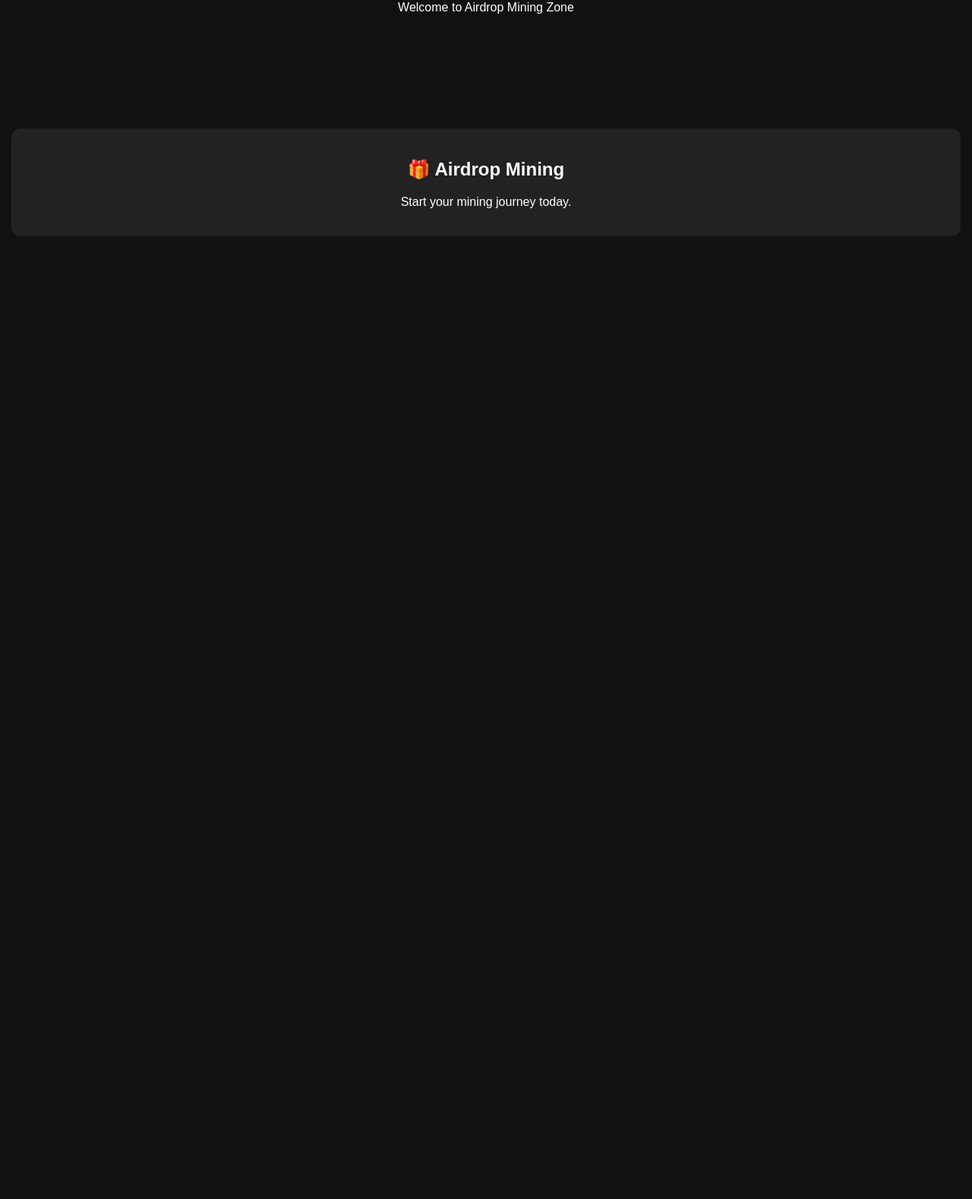
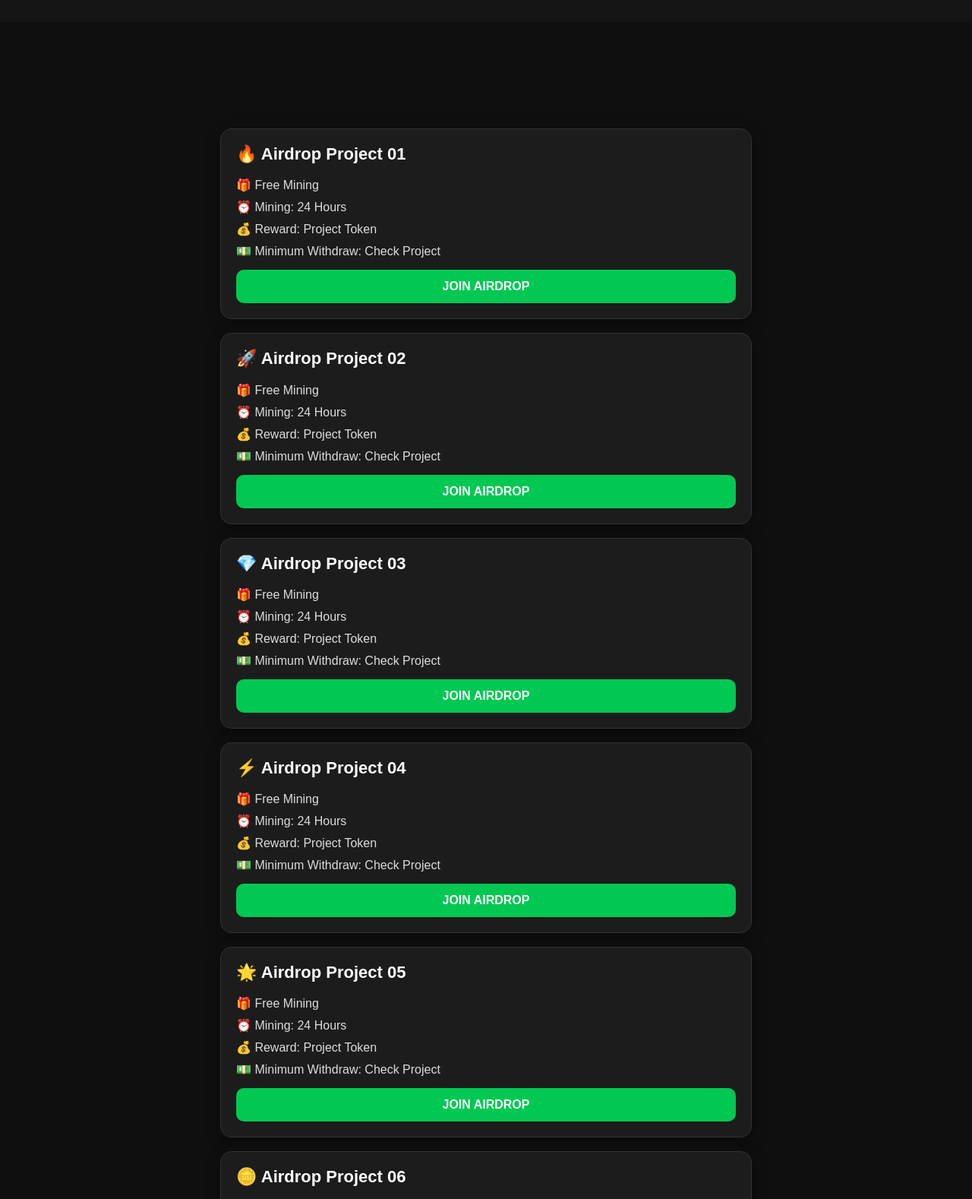
Before and after one commit to jobaud22/Airdrop-Mining-zone, a plain HTML site: page index.html in a window 1280 px wide. Shown: the part 104-1682 px from the top of the page at 76% size. Before the commit the page ends 800 px from the top, so only its background shows below. Drawn offline with Linux system fonts and the light colour scheme.

Commit message:
Update index.html

```diff
--- a/index.html
+++ b/index.html
@@ -1,60 +1,253 @@
+
 <!DOCTYPE html>
 <html lang="en">
 <head>
 <meta charset="UTF-8">
 <meta name="viewport" content="width=device-width, initial-scale=1.0">
+
 <title>Airdrop Mining Zone</title>
 
 <style>
+* {
+    box-sizing: border-box;
+}
+
 body {
     margin: 0;
     font-family: Arial, sans-serif;
-            background: #111;
+    background: #0f0f0f;
     color: white;
+}
+
+header {
     text-align: center;
+    padding: 25px 15px;
+    background: #151515;
+}
+
+header h1 {
+    margin: 0;
+    font-size: 28px;
+}
+
+header p {
+    color: #aaa;
 }
 
 .container {
-            padding: 30px 15px;
-        }
-
-        h1 {
-            margin-bottom: 10px;
+    width: 94%;
+    max-width: 700px;
+    margin: auto;
 }
 
 .ad-box {
-            margin: 25px auto;
-            max-width: 728px;
+    text-align: center;
+    margin: 20px 0;
     min-height: 100px;
 }
 
+/* Airdrop Card */
+
 .card {
-            background: #222;
+    background: #1c1c1c;
+    border: 1px solid #333;
+    border-radius: 15px;
     padding: 20px;
-            border-radius: 12px;
-            margin-top: 20px;
+    margin: 18px 0;
+    box-shadow: 0 5px 20px rgba(0,0,0,0.35);
+}
+
+.card h2 {
+    margin-top: 0;
+    font-size: 22px;
+}
+
+.info {
+    margin: 10px 0;
+    color: #ddd;
+}
+
+.join {
+    display: block;
+    text-align: center;
+    background: #00c853;
+    color: white;
+    text-decoration: none;
+    padding: 13px;
+    border-radius: 10px;
+    font-weight: bold;
+    margin-top: 15px;
+}
+
+.join:hover {
+    background: #00a844;
+}
+
+footer {
+    text-align: center;
+    padding: 30px;
+    color: #777;
 }
 </style>
 </head>
 
 <body>
 
+<header>
+    <h1>🚀 Airdrop Mining Zone</h1>
+    <p>Free Airdrop & Mining Projects</p>
+</header>
+
 <div class="container">
 
-        <h1>🚀 Airdrop Mining Zone</h1>
-        <p>Welcome to Airdrop Mining Zone</p>
-
-        <!-- Adsterra Advertisement -->
+<!-- Adsterra -->
 <div class="ad-box">
 <script src="https://pl31571592.profitableratecpmnetwork.com/19/3d/7c/193d7c7412c3023da5f25f650b3ec909.js"></script>
 </div>
 
+
+<!-- Airdrop 1 -->
 <div class="card">
-            <h2>🎁 Airdrop Mining</h2>
-            <p>Start your mining journey today.</p>
+<h2>🔥 Airdrop Project 01</h2>
+<div class="info">🎁 Free Mining</div>
+<div class="info">⏰ Mining: 24 Hours</div>
+<div class="info">💰 Reward: Project Token</div>
+<div class="info">💵 Minimum Withdraw: Check Project</div>
+<a class="join" href="#" target="_blank">JOIN AIRDROP</a>
+</div>
+
+
+<!-- Airdrop 2 -->
+<div class="card">
+<h2>🚀 Airdrop Project 02</h2>
+<div class="info">🎁 Free Mining</div>
+<div class="info">⏰ Mining: 24 Hours</div>
+<div class="info">💰 Reward: Project Token</div>
+<div class="info">💵 Minimum Withdraw: Check Project</div>
+<a class="join" href="#" target="_blank">JOIN AIRDROP</a>
+</div>
+
+
+<!-- Airdrop 3 -->
+<div class="card">
+<h2>💎 Airdrop Project 03</h2>
+<div class="info">🎁 Free Mining</div>
+<div class="info">⏰ Mining: 24 Hours</div>
+<div class="info">💰 Reward: Project Token</div>
+<div class="info">💵 Minimum Withdraw: Check Project</div>
+<a class="join" href="#" target="_blank">JOIN AIRDROP</a>
+</div>
+
+
+<!-- Airdrop 4 -->
+<div class="card">
+<h2>⚡ Airdrop Project 04</h2>
+<div class="info">🎁 Free Mining</div>
+<div class="info">⏰ Mining: 24 Hours</div>
+<div class="info">💰 Reward: Project Token</div>
+<div class="info">💵 Minimum Withdraw: Check Project</div>
+<a class="join" href="#" target="_blank">JOIN AIRDROP</a>
+</div>
+
+
+<!-- Airdrop 5 -->
+<div class="card">
+<h2>🌟 Airdrop Project 05</h2>
+<div class="info">🎁 Free Mining</div>
+<div class="info">⏰ Mining: 24 Hours</div>
+<div class="info">💰 Reward: Project Token</div>
+<div class="info">💵 Minimum Withdraw: Check Project</div>
+<a class="join" href="#" target="_blank">JOIN AIRDROP</a>
+</div>
+
+
+<!-- Airdrop 6 -->
+<div class="card">
+<h2>🪙 Airdrop Project 06</h2>
+<div class="info">🎁 Free Mining</div>
+<div class="info">⏰ Mining: 24 Hours</div>
+<div class="info">💰 Reward: Project Token</div>
+<div class="info">💵 Minimum Withdraw: Check Project</div>
+<a class="join" href="#" target="_blank">JOIN AIRDROP</a>
+</div>
+
+
+<!-- Airdrop 7 -->
+<div class="card">
+<h2>🔥 Airdrop Project 07</h2>
+<div class="info">🎁 Free Mining</div>
+<div class="info">⏰ Mining: 24 Hours</div>
+<div class="info">💰 Reward: Project Token</div>
+<div class="info">💵 Minimum Withdraw: Check Project</div>
+<a class="join" href="#" target="_blank">JOIN AIRDROP</a>
+</div>
+
+
+<!-- Airdrop 8 -->
+<div class="card">
+<h2>🚀 Airdrop Project 08</h2>
+<div class="info">🎁 Free Mining</div>
+<div class="info">⏰ Mining: 24 Hours</div>
+<div class="info">💰 Reward: Project Token</div>
+<div class="info">💵 Minimum Withdraw: Check Project</div>
+<a class="join" href="#" target="_blank">JOIN AIRDROP</a>
+</div>
+
+
+<!-- Airdrop 9 -->
+<div class="card">
+<h2>💰 Airdrop Project 09</h2>
+<div class="info">🎁 Free Mining</div>
+<div class="info">⏰ Mining: 24 Hours</div>
+<div class="info">💰 Reward: Project Token</div>
+<div class="info">💵 Minimum Withdraw: Check Project</div>
+<a class="join" href="#" target="_blank">JOIN AIRDROP</a>
+</div>
+
+
+<!-- Airdrop 10 -->
+<div class="card">
+<h2>💎 Airdrop Project 10</h2>
+<div class="info">🎁 Free Mining</div>
+<div class="info">⏰ Mining: 24 Hours</div>
+<div class="info">💰 Reward: Project Token</div>
+<div class="info">💵 Minimum Withdraw: Check Project</div>
+<a class="join" href="#" target="_blank">JOIN AIRDROP</a>
+</div>
+
+
+<!-- Airdrop 11 -->
+<div class="card">
+<h2>⚡ Airdrop Project 11</h2>
+<div class="info">🎁 Free Mining</div>
+<div class="info">⏰ Mining: 24 Hours</div>
+<div class="info">💰 Reward: Project Token</div>
+<div class="info">💵 Minimum Withdraw: Check Project</div>
+<a class="join" href="#" target="_blank">JOIN AIRDROP</a>
+</div>
+
+
+<!-- Airdrop 12 -->
+<div class="card">
+<h2>🌟 Airdrop Project 12</h2>
+<div class="info">🎁 Free Mining</div>
+<div class="info">⏰ Mining: 24 Hours</div>
+<div class="info">💰 Reward: Project Token</div>
+<div class="info">💵 Minimum Withdraw: Check Project</div>
+<a class="join" href="#" target="_blank">JOIN AIRDROP</a>
+</div>
+
+
+<!-- Adsterra -->
+<div class="ad-box">
+<script src="https://pl31571592.profitableratecpmnetwork.com/19/3d/7c/193d7c7412c3023da5f25f650b3ec909.js"></script>
 </div>
 
 </div>
 
+<footer>
+© 2026 Airdrop Mining Zone
+</footer>
+
 </body>
 </html>
```
Lines whose indentation alone changed are shown as unchanged.
